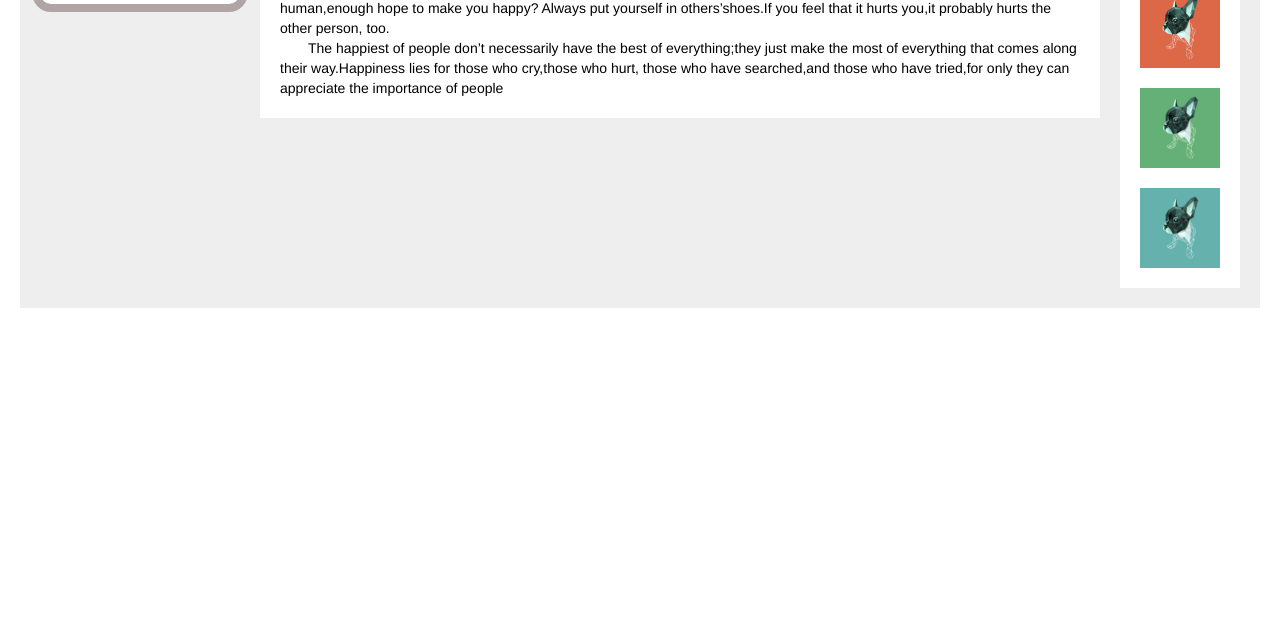
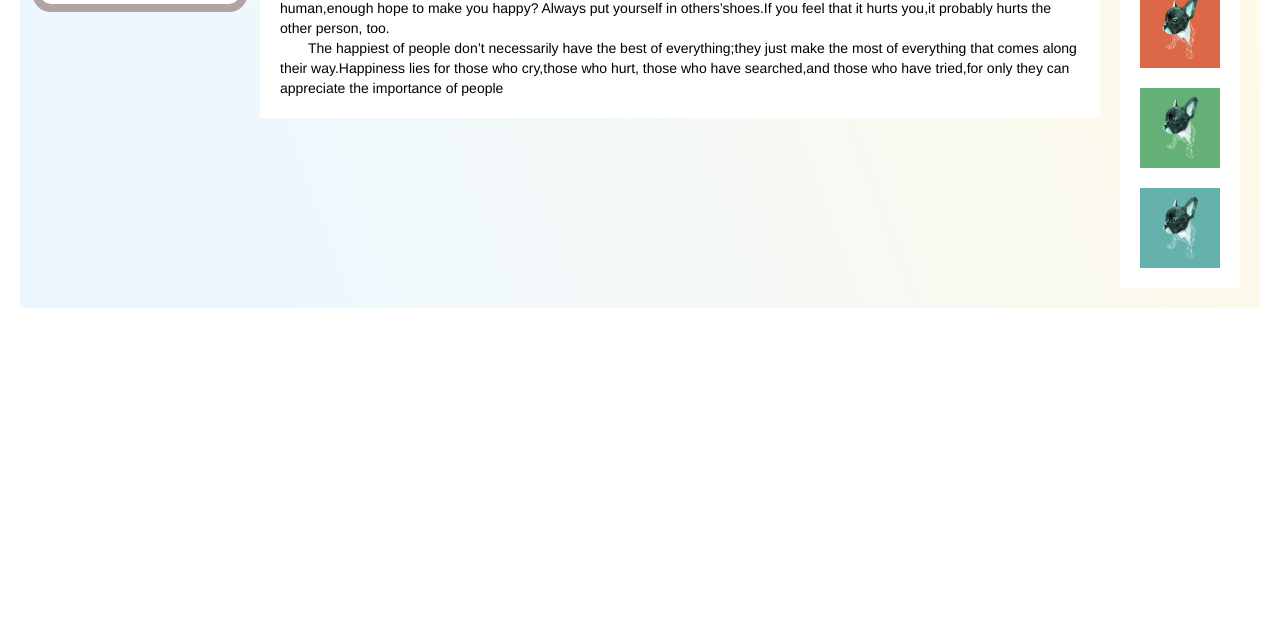
Before and after one commit to ZacBin9/IFE_2016_SPRING, a plain HTML site: page Phase_1/task_3/task_3.html in a window 1280 px wide. Shown: the part 172-800 px from the top of the page. Drawn offline with Linux system fonts and the light colour scheme.

Commit message:
Add linear-gradient. Task-3

```diff
--- a/Phase_1/task_3/task_3.css
+++ b/Phase_1/task_3/task_3.css
@@ -26,7 +26,7 @@ ul {
 .container {
   margin: 20px;
   padding: 20px;
-  background-color: #eee;
+  background-image: linear-gradient(70deg, #ECF7FF 15%, #FFFAE9 95%);
 }
 .left {
   float: left;
```
